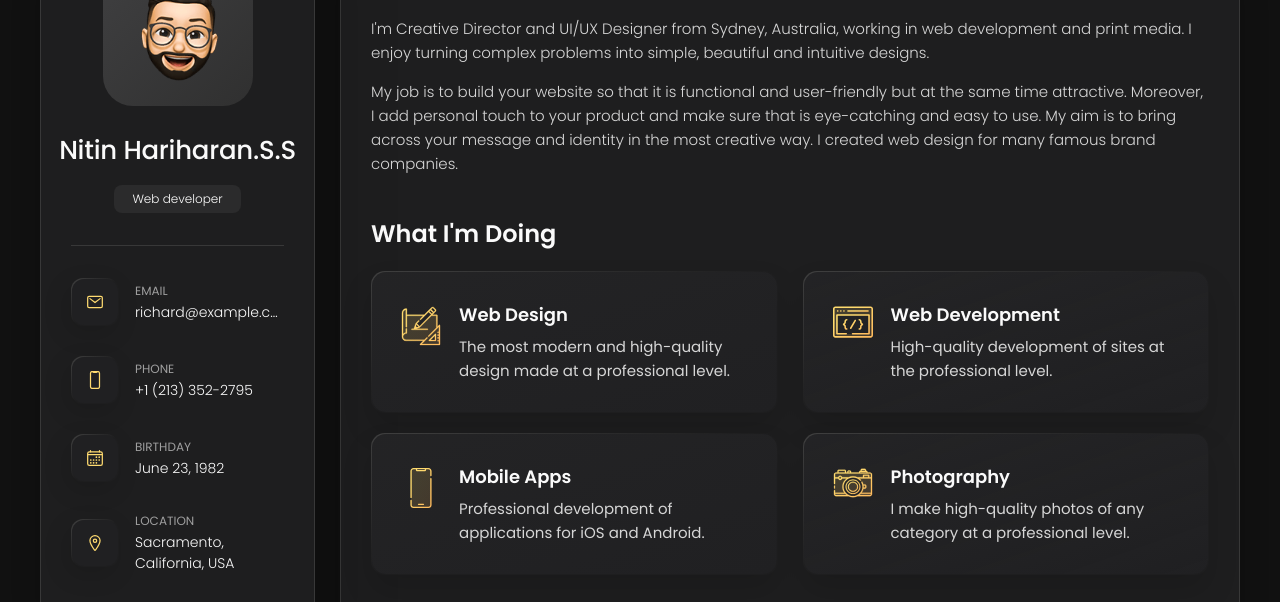
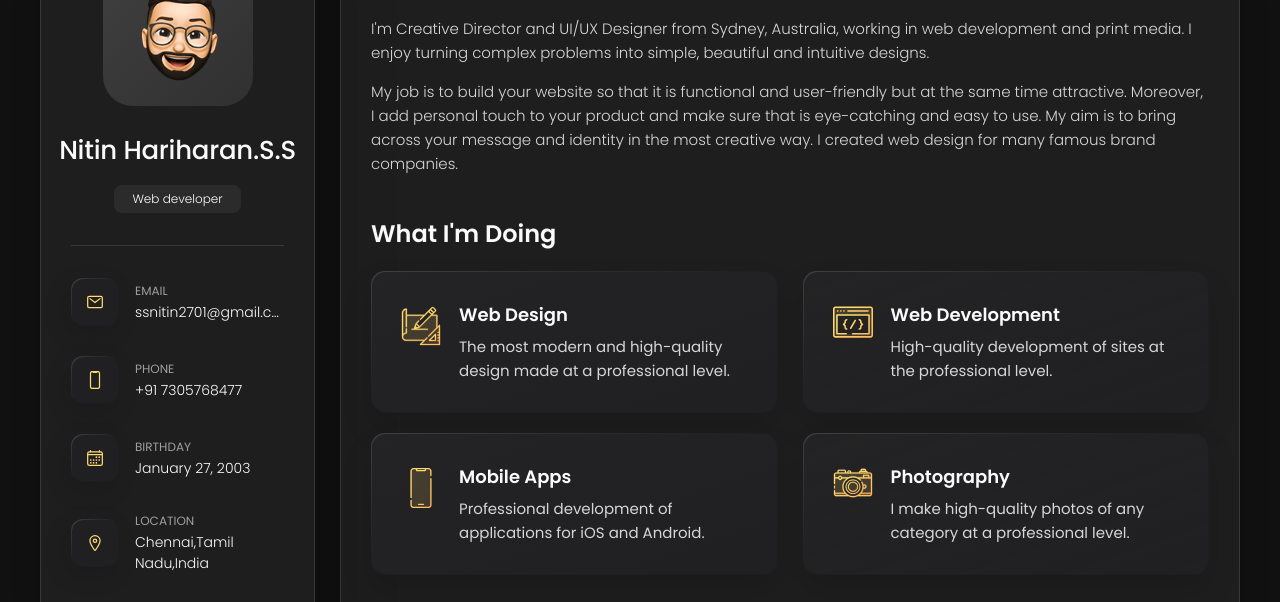
Before and after one commit to mightycoderme2/mightycoderme2.github.io, a plain HTML site: page index.html in a window 1280 px wide. Shown: the part 162-764 px from the top of the page. Drawn offline with nearby package versions, Linux system fonts and the light colour scheme.

Commit message:
basic detials

```diff
--- a/index.html
+++ b/index.html
@@ -74,7 +74,7 @@
             <div class="contact-info">
               <p class="contact-title">Email</p>
 
-              <a href="mailto:richard@example.com" class="contact-link">richard@example.com</a>
+              <a href="mailto:ssnitin2701@gmail.com" class="contact-link">ssnitin2701@gmail.com</a>
             </div>
 
           </li>
@@ -88,7 +88,7 @@
             <div class="contact-info">
               <p class="contact-title">Phone</p>
 
-              <a href="tel:+12133522795" class="contact-link">+1 (213) 352-2795</a>
+              <a href="tel:+91 7305768477" class="contact-link">+91 7305768477</a>
             </div>
 
           </li>
@@ -102,7 +102,7 @@
             <div class="contact-info">
               <p class="contact-title">Birthday</p>
 
-              <time datetime="1982-06-23">June 23, 1982</time>
+              <time datetime="2003-01-27">January 27, 2003</time>
             </div>
 
           </li>
@@ -116,7 +116,7 @@
             <div class="contact-info">
               <p class="contact-title">Location</p>
 
-              <address>Sacramento, California, USA</address>
+              <address>Chennai,Tamil Nadu,India</address>
             </div>
 
           </li>
```
